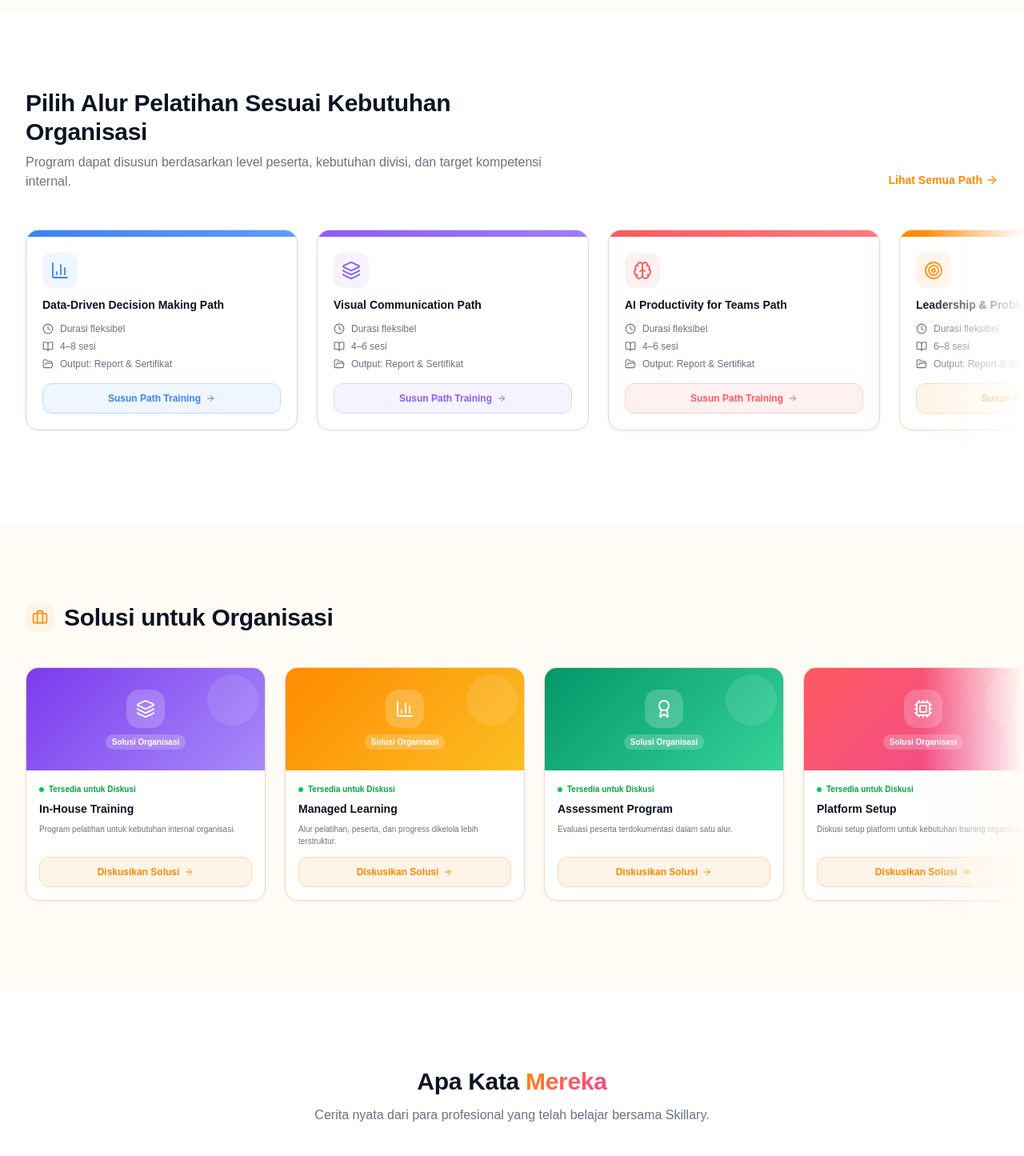
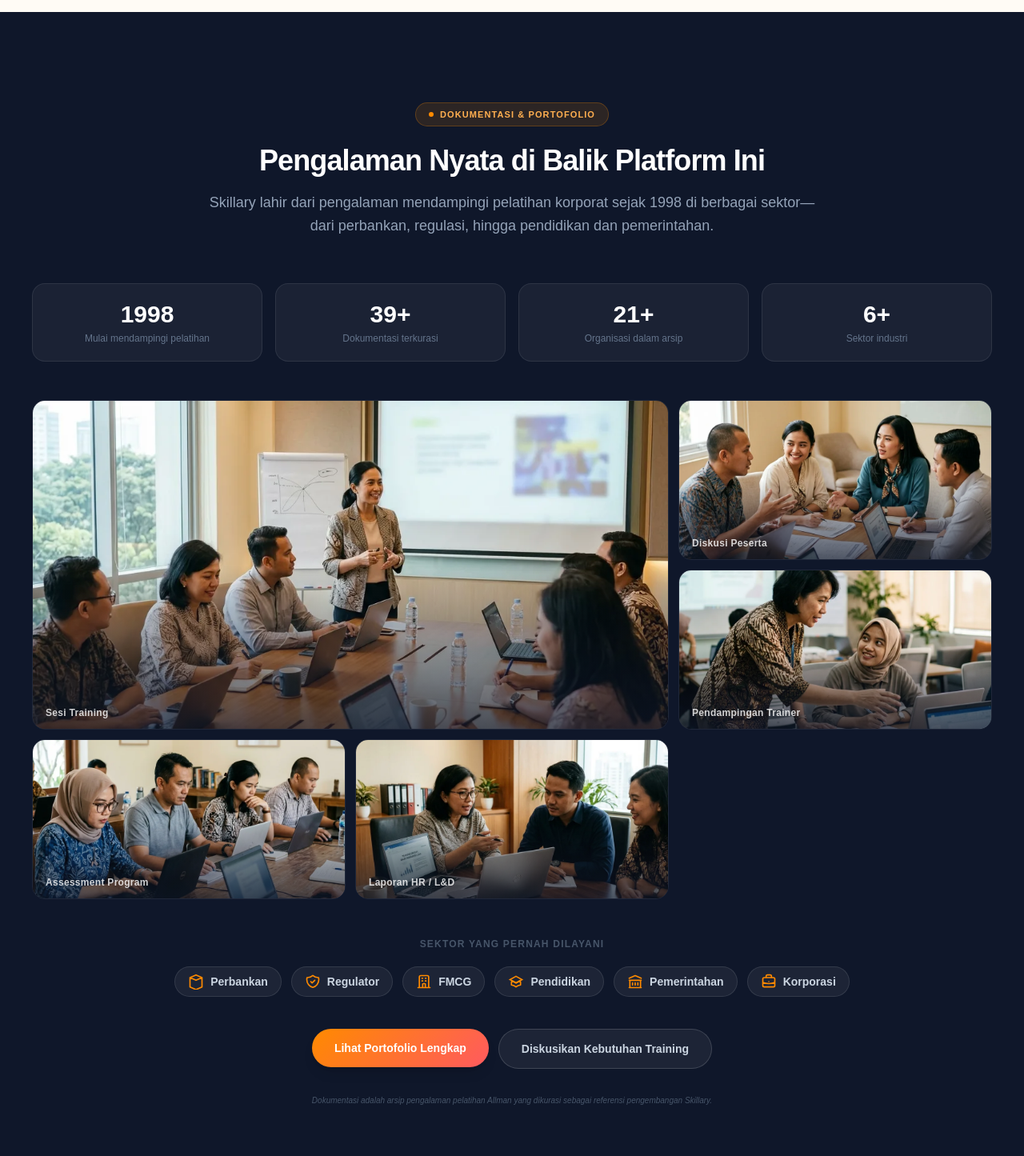
Before and after one commit to adysbgy/skillary-production, a Next.js app: page / in a window 1280 px wide. Shown: the part 2100-3545 px from the top of the page at 80% size. Built offline with nearby package versions, Linux system fonts and the light colour scheme; no server answers.

Commit message:
UI/UX: Add Dokumentasi section to homepage, split Data Storytelling category

```diff
--- a/src/app/page.tsx
+++ b/src/app/page.tsx
@@ -10,11 +10,12 @@ import { PartnershipSection } from "@/components/landing/PartnershipSection";
 import { BeritaSection } from "@/components/landing/BeritaSection";
 import { InsightSection } from "@/components/landing/InsightSection";
 import { KolaborasiSection } from "@/components/landing/KolaborasiSection";
+import { DocumentasiSection } from "@/components/home/DocumentasiSection";
 import type { Metadata } from "next";
 
 export const metadata: Metadata = {
-  title: "Skillary — Upgrade Skill, Raih Karir | datacamp.id",
-  description: "Platform pelatihan digital dengan kursus praktis, assessment terstruktur, dan sertifikat digital. Untuk profesional dan organisasi yang ingin berkembang.",
+  title: "Skillary — Platform Pelatihan Digital untuk Tim & Organisasi",
+  description: "Skillary membantu HR, L&D, sekolah, yayasan, dan perusahaan menjalankan pelatihan terstruktur dengan materi, assessment, sertifikat digital, dan laporan peserta.",
 };
 
 export default function HomePage() {
@@ -24,6 +25,7 @@ export default function HomePage() {
       <PromoBannerSection />
       <CategoryPillsSection />
       <KelasUnggulanSection />
+      <DocumentasiSection />
       <LearningPathSection />
       <BeasiswaSection />
       <TestimoniSection />
--- /dev/null
+++ b/src/components/home/DocumentasiSection.tsx
@@ -0,0 +1,209 @@
+import React from "react";
+import Link from "next/link";
+import Image from "next/image";
+import { Container } from "@/components/ui/Container";
+
+const STATS = [
+  { value: "1998", label: "Mulai mendampingi pelatihan" },
+  { value: "39+", label: "Dokumentasi terkurasi" },
+  { value: "21+", label: "Organisasi dalam arsip" },
+  { value: "6+", label: "Sektor industri" },
+];
+
+const SECTORS = [
+  {
+    label: "Perbankan",
+    icon: (
+      <svg xmlns="http://www.w3.org/2000/svg" className="w-5 h-5" fill="none" viewBox="0 0 24 24" stroke="currentColor" strokeWidth={2}>
+        <path strokeLinecap="round" strokeLinejoin="round" d="M3 6l9-4 9 4M3 6v14l9 4 9-4V6M3 6l9 4 9-4" />
+      </svg>
+    ),
+  },
+  {
+    label: "Regulator",
+    icon: (
+      <svg xmlns="http://www.w3.org/2000/svg" className="w-5 h-5" fill="none" viewBox="0 0 24 24" stroke="currentColor" strokeWidth={2}>
+        <path strokeLinecap="round" strokeLinejoin="round" d="M9 12l2 2 4-4m5.618-4.016A11.955 11.955 0 0112 2.944a11.955 11.955 0 01-8.618 3.04A12.02 12.02 0 003 9c0 5.591 3.824 10.29 9 11.622 5.176-1.332 9-6.03 9-11.622 0-1.042-.133-2.052-.382-3.016z" />
+      </svg>
+    ),
+  },
+  {
+    label: "FMCG",
+    icon: (
+      <svg xmlns="http://www.w3.org/2000/svg" className="w-5 h-5" fill="none" viewBox="0 0 24 24" stroke="currentColor" strokeWidth={2}>
+        <path strokeLinecap="round" strokeLinejoin="round" d="M19 21V5a2 2 0 00-2-2H7a2 2 0 00-2 2v16m14 0h2m-2 0h-5m-9 0H3m2 0h5M9 7h1m-1 4h1m4-4h1m-1 4h1m-5 10v-5a1 1 0 011-1h2a1 1 0 011 1v5m-4 0h4" />
+      </svg>
+    ),
+  },
+  {
+    label: "Pendidikan",
+    icon: (
+      <svg xmlns="http://www.w3.org/2000/svg" className="w-5 h-5" fill="none" viewBox="0 0 24 24" stroke="currentColor" strokeWidth={2}>
+        <path d="M12 14l9-5-9-5-9 5 9 5z" /><path d="M12 14l6.16-3.422a12.083 12.083 0 01.665 6.479A11.952 11.952 0 0012 20.055a11.952 11.952 0 00-6.824-2.998 12.078 12.078 0 01.665-6.479L12 14z" strokeLinecap="round" strokeLinejoin="round" />
+      </svg>
+    ),
+  },
+  {
+    label: "Pemerintahan",
+    icon: (
+      <svg xmlns="http://www.w3.org/2000/svg" className="w-5 h-5" fill="none" viewBox="0 0 24 24" stroke="currentColor" strokeWidth={2}>
+        <path strokeLinecap="round" strokeLinejoin="round" d="M8 14v3m4-3v3m4-3v3M3 21h18M3 10h18M3 7l9-4 9 4M4 10h16v11H4V10z" />
+      </svg>
+    ),
+  },
+  {
+    label: "Korporasi",
+    icon: (
+      <svg xmlns="http://www.w3.org/2000/svg" className="w-5 h-5" fill="none" viewBox="0 0 24 24" stroke="currentColor" strokeWidth={2}>
+        <path strokeLinecap="round" strokeLinejoin="round" d="M21 13.255A23.931 23.931 0 0112 15c-3.183 0-6.22-.62-9-1.745M16 6V4a2 2 0 00-2-2h-4a2 2 0 00-2 2v2m4 6h.01M5 20h14a2 2 0 002-2V8a2 2 0 00-2-2H5a2 2 0 00-2 2v10a2 2 0 002 2z" />
+      </svg>
+    ),
+  },
+];
+
+const GALLERY = [
+  {
+    src: "/images/training/hero-training-session.webp",
+    alt: "Suasana training korporat Skillary",
+    caption: "Sesi Training",
+    colSpan: "md:col-span-2",
+    rowSpan: "md:row-span-2",
+  },
+  {
+    src: "/images/training/group-discussion-v2.webp",
+    alt: "Diskusi kelompok peserta pelatihan",
+    caption: "Diskusi Peserta",
+  },
+  {
+    src: "/images/training/trainer-guidance-v2.webp",
+    alt: "Trainer mendampingi peserta",
+    caption: "Pendampingan Trainer",
+  },
+  {
+    src: "/images/training/assessment-session-v2.webp",
+    alt: "Sesi assessment program pelatihan",
+    caption: "Assessment Program",
+  },
+  {
+    src: "/images/training/hr-report-review.webp",
+    alt: "HR meninjau laporan peserta training",
+    caption: "Laporan HR / L&D",
+  },
+];
+
+export function DocumentasiSection() {
+  return (
+    <section className="py-20 lg:py-28 bg-[#0F172A]" id="dokumentasi">
+      <Container>
+        {/* Header */}
+        <div className="text-center max-w-3xl mx-auto mb-14">
+          <div
+            className="inline-flex items-center gap-2 rounded-full px-4 py-1.5 text-[11px] font-bold uppercase tracking-widest mb-5"
+            style={{
+              background: 'rgba(255, 138, 0, 0.12)',
+              color: 'rgb(255, 175, 80)',
+              border: '1px solid rgba(255, 138, 0, 0.25)',
+            }}
+          >
+            <span className="w-1.5 h-1.5 rounded-full bg-[rgb(255,138,0)] inline-block" />
+            Dokumentasi & Portofolio
+          </div>
+          <h2 className="text-3xl font-bold tracking-tight sm:text-4xl text-white mb-4 leading-tight">
+            Pengalaman Nyata di Balik Platform Ini
+          </h2>
+          <p className="text-[#94A3B8] text-lg leading-relaxed">
+            Skillary lahir dari pengalaman mendampingi pelatihan korporat sejak 1998 di berbagai sektor—dari perbankan, regulasi, hingga pendidikan dan pemerintahan.
+          </p>
+        </div>
+
+        {/* Stats Strip */}
+        <div className="grid grid-cols-2 md:grid-cols-4 gap-4 mb-12">
+          {STATS.map((stat) => (
+            <div
+              key={stat.label}
+              className="rounded-2xl p-5 text-center"
+              style={{ background: 'rgba(255,255,255,0.05)', border: '1px solid rgba(255,255,255,0.08)' }}
+            >
+              <p className="text-3xl font-extrabold text-white mb-1">{stat.value}</p>
+              <p className="text-xs text-[#64748B] font-medium leading-snug">{stat.label}</p>
+            </div>
+          ))}
+        </div>
+
+        {/* Photo Gallery Mosaic */}
+        <div className="grid md:grid-cols-3 gap-3 mb-12 auto-rows-[200px]">
+          {GALLERY.map((photo, idx) => (
+            <div
+              key={idx}
+              className={`relative rounded-2xl overflow-hidden group ${photo.colSpan ?? ''} ${photo.rowSpan ?? ''}`}
+              style={{ border: '1px solid rgba(255,255,255,0.07)' }}
+            >
+              <Image
+                src={photo.src}
+                alt={photo.alt}
+                fill
+                className="object-cover group-hover:scale-105 transition-transform duration-700"
+                sizes="(max-width: 768px) 100vw, 33vw"
+              />
+              <div className="absolute inset-0 bg-gradient-to-t from-[#0F172A]/70 via-transparent to-transparent" />
+              <span className="absolute bottom-3 left-4 text-xs font-bold text-white/80 tracking-wide">
+                {photo.caption}
+              </span>
+            </div>
+          ))}
+        </div>
+
+        {/* Sector Pills */}
+        <div className="mb-10">
+          <p className="text-center text-xs font-bold uppercase tracking-widest text-[#475569] mb-5">
+            Sektor yang Pernah Dilayani
+          </p>
+          <div className="flex flex-wrap justify-center gap-3">
+            {SECTORS.map((s) => (
+              <div
+                key={s.label}
+                className="flex items-center gap-2 px-4 py-2 rounded-full text-sm font-semibold"
+                style={{
+                  background: 'rgba(255,255,255,0.06)',
+                  border: '1px solid rgba(255,255,255,0.1)',
+                  color: '#CBD5E1',
+                }}
+              >
+                <span className="text-[rgb(255,138,0)]">{s.icon}</span>
+                {s.label}
+              </div>
+            ))}
+          </div>
+        </div>
+
+        {/* CTAs */}
+        <div className="flex flex-wrap justify-center gap-3">
+          <Link href="/portfolio">
+            <button
+              className="px-7 py-3.5 rounded-full font-bold text-sm text-white shadow-lg hover:opacity-90 hover:-translate-y-0.5 transition-all"
+              style={{ background: 'linear-gradient(135deg, rgb(255, 138, 0), rgb(255, 90, 95))' }}
+            >
+              Lihat Portofolio Lengkap
+            </button>
+          </Link>
+          <Link href="/contact">
+            <button
+              className="px-7 py-3.5 rounded-full font-bold text-sm hover:-translate-y-0.5 transition-all"
+              style={{
+                background: 'rgba(255,255,255,0.06)',
+                border: '1px solid rgba(255,255,255,0.15)',
+                color: '#CBD5E1',
+              }}
+            >
+              Diskusikan Kebutuhan Training
+            </button>
+          </Link>
+        </div>
+
+        <p className="text-center mt-8 text-[10px] text-[#475569] italic">
+          Dokumentasi adalah arsip pengalaman pelatihan Allman yang dikurasi sebagai referensi pengembangan Skillary.
+        </p>
+      </Container>
+    </section>
+  );
+}
--- a/src/components/home/ProgramAreasSection.tsx
+++ b/src/components/home/ProgramAreasSection.tsx
@@ -5,16 +5,16 @@ import { Container } from "@/components/ui/Container";
 export function ProgramAreasSection() {
   const programs = [
     {
-      title: "Data Analytics, Dashboard & Storytelling",
-      desc: "Membantu tim mengolah data menjadi insight yang mudah dipahami dan ditindaklanjuti.",
+      title: "Data & Dashboard",
+      desc: "Membantu tim membaca data, membangun dashboard interaktif, dan menemukan insight untuk keputusan bisnis. Mencakup Power BI, Excel, dan data analytics.",
+    },
+    {
+      title: "Business Presentation & Data Storytelling",
+      desc: "Mengkomunikasikan insight, laporan manajemen, dan rekomendasi bisnis secara persuasif. Mencakup storytelling with data dan executive presentation.",
     },
     {
       title: "Infographics & Visual Communication",
       desc: "Menyusun informasi kompleks menjadi visual yang menarik dan mudah dicerna.",
-    },
-    {
-      title: "Presentation, Reporting & Business Communication",
-      desc: "Meningkatkan kemampuan menyampaikan laporan dan presentasi secara profesional.",
     },
     {
       title: "AI & Digital Mindset",
```
Also changed, not shown: src/app/program-catalog/page.tsx (+14 -8 lines).
